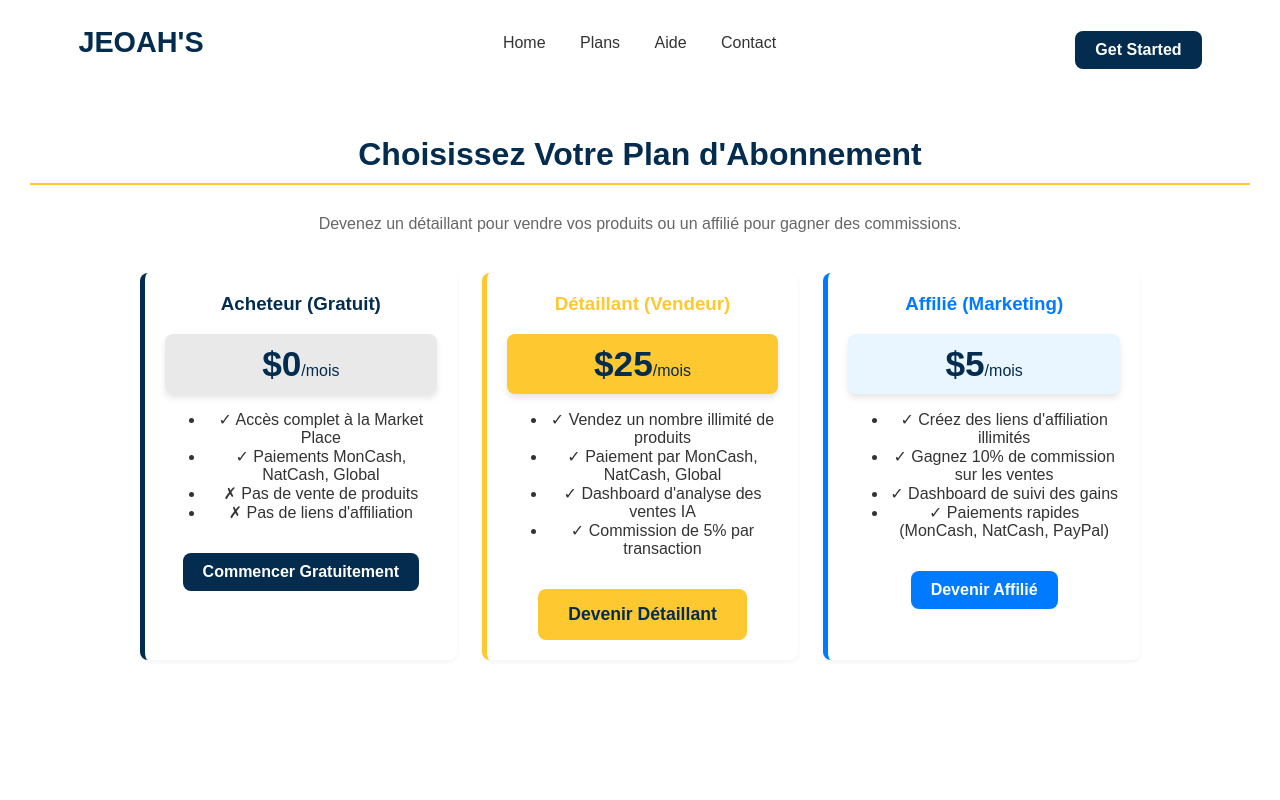
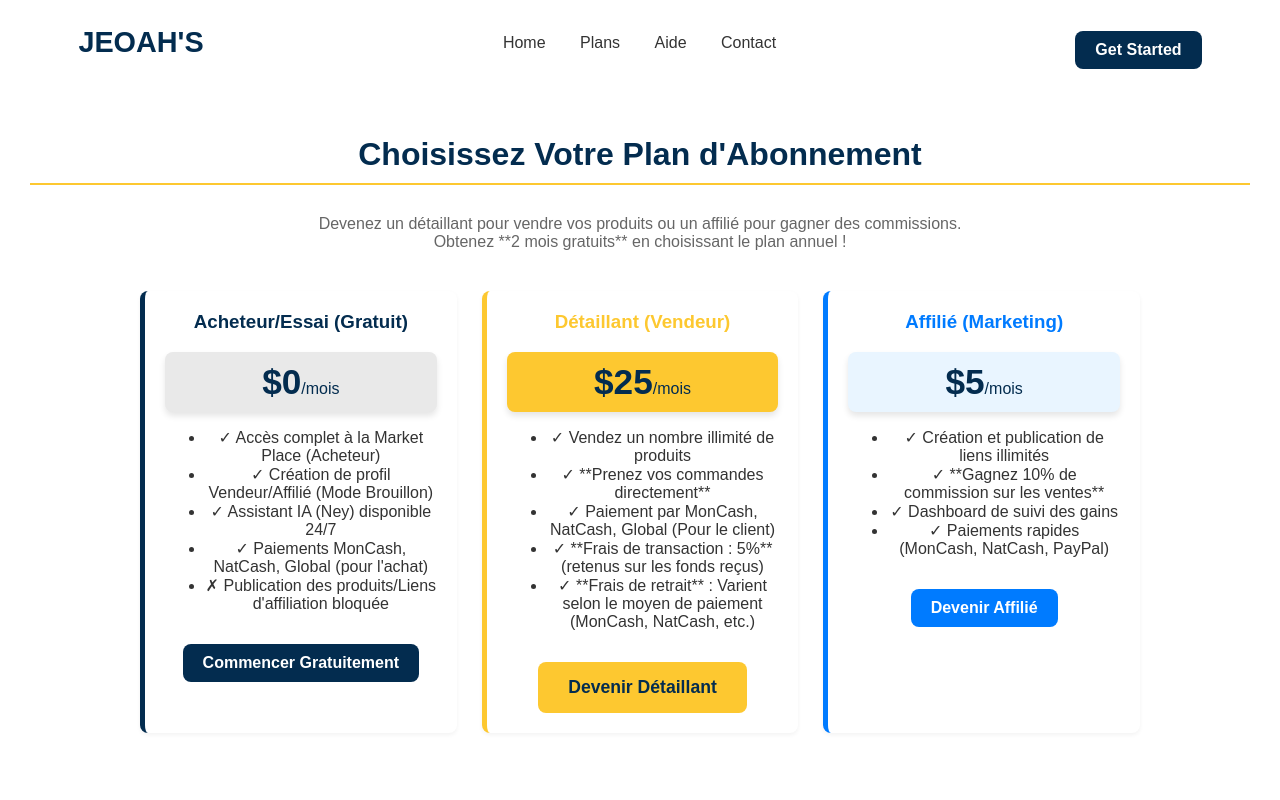
Before and after one commit to jeoahs1-max/JEOAH-S-Market-Place.web.ap, a plain HTML site: page plans.html in a window 1280 px wide. Shown: the top 800 px of the page. Drawn offline with Linux system fonts and the light colour scheme.

Commit message:
Update plans.html
final(lancement): Corrections finales des Plans (frais et commissions). Le site est complet et prêt pour le lancement.

```diff
--- a/plans.html
+++ b/plans.html
@@ -22,20 +22,24 @@
 
     <main class="dashboard-content" style="background: #ffffff; min-height: 80vh;">
         <h1 style="text-align: center; color: #032C4F;">Choisissez Votre Plan d'Abonnement</h1>
-        <p style="text-align: center; color: #666; margin-bottom: 40px;">Devenez un détaillant pour vendre vos produits ou un affilié pour gagner des commissions.</p>
+        <p style="text-align: center; color: #666; margin-bottom: 40px;">
+            Devenez un détaillant pour vendre vos produits ou un affilié pour gagner des commissions.
+            <br>Obtenez **2 mois gratuits** en choisissant le plan annuel !
+        </p>
 
         <div class="product-grid" style="max-width: 1000px; margin: 0 auto;">
 
             <div class="product-card" style="border-left: 5px solid #032C4F;">
-                <h3 style="color: #032C4F;">Acheteur (Gratuit)</h3>
+                <h3 style="color: #032C4F;">Acheteur/Essai (Gratuit)</h3>
                 <p class="balance-card" style="background: #e9e9e9; color: #032C4F; padding: 10px; margin: 15px 0;">
                     <span style="font-size: 2.2rem; font-weight: bold;">$0</span>/mois
                 </p>
                 <ul>
-                    <li>✓ Accès complet à la Market Place</li>
-                    <li>✓ Paiements MonCash, NatCash, Global</li>
-                    <li>✗ Pas de vente de produits</li>
-                    <li>✗ Pas de liens d'affiliation</li>
+                    <li>✓ Accès complet à la Market Place (Acheteur)</li>
+                    <li>✓ Création de profil Vendeur/Affilié (Mode Brouillon)</li>
+                    <li>✓ Assistant IA (Ney) disponible 24/7</li>
+                    <li>✓ Paiements MonCash, NatCash, Global (pour l'achat)</li>
+                    <li>✗ Publication des produits/Liens d'affiliation bloquée</li>
                 </ul>
                 <a href="inscription.html" class="btn" style="background: #032C4F;">Commencer Gratuitement</a>
             </div>
@@ -47,9 +51,10 @@
                 </p>
                 <ul>
                     <li>✓ Vendez un nombre illimité de produits</li>
-                    <li>✓ Paiement par MonCash, NatCash, Global</li>
-                    <li>✓ Dashboard d'analyse des ventes IA</li>
-                    <li>✓ Commission de 5% par transaction</li>
+                    <li>✓ **Prenez vos commandes directement**</li>
+                    <li>✓ Paiement par MonCash, NatCash, Global (Pour le client)</li>
+                    <li>✓ **Frais de transaction : 5%** (retenus sur les fonds reçus)</li>
+                    <li>✓ **Frais de retrait** : Varient selon le moyen de paiement (MonCash, NatCash, etc.)</li>
                 </ul>
                 <a href="inscription.html" class="btn btn-primary">Devenir Détaillant</a>
             </div>
@@ -60,8 +65,8 @@
                     <span style="font-size: 2.2rem; font-weight: bold;">$5</span>/mois
                 </p>
                 <ul>
-                    <li>✓ Créez des liens d'affiliation illimités</li>
-                    <li>✓ Gagnez 10% de commission sur les ventes</li>
+                    <li>✓ Création et publication de liens illimités</li>
+                    <li>✓ **Gagnez 10% de commission sur les ventes**</li>
                     <li>✓ Dashboard de suivi des gains</li>
                     <li>✓ Paiements rapides (MonCash, NatCash, PayPal)</li>
                 </ul>
```
